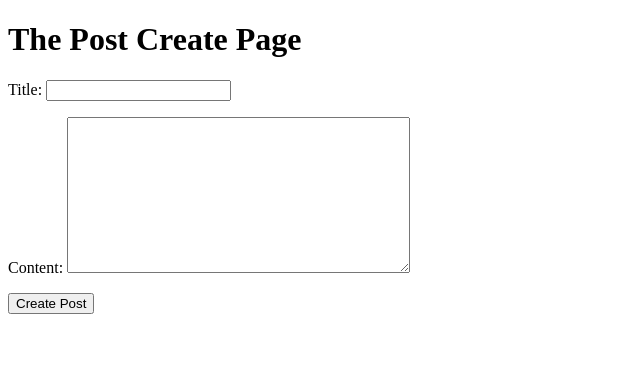
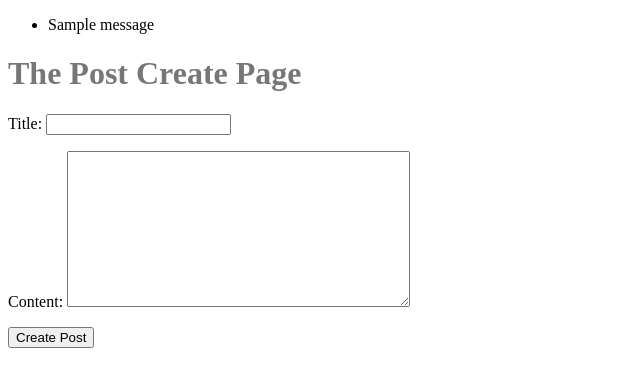
Before and after one commit to hralmutawa/blog, a Django app: page /posts/create/ in a window 1280 px wide. Shown: the top 387 px of the page, without its empty margins (0-640 px from the left). Run offline with Django 3.2, Linux system fonts and the light colour scheme; one stand-in notice (Sample message) is shown.

Commit message:
completed static and media file setup and integration

```diff
--- a/blog/urls.py
+++ b/blog/urls.py
@@ -16,8 +16,13 @@ Including another URLconf
 from django.conf.urls import url, include
 from django.contrib import admin
 from posts import views
+from django.conf import settings
+from django.conf.urls.static import static
 
 urlpatterns = [
     url(r'^admin/', admin.site.urls),
     url(r'^posts/', include('posts.urls', namespace="posts")),
 ]
+if settings.DEBUG:
+    urlpatterns+=static(settings.STATIC_URL, document_root=settings.STATIC_ROOT)
+    urlpatterns+=static(settings.MEDIA_URL, document_root=settings.MEDIA_ROOT)
--- a/posts/templates/base.html
+++ b/posts/templates/base.html
@@ -1,4 +1,5 @@
 <!DOCTYPE html>
+{% load static %}
 <html lang="en">
 <head>
     <meta charset="UTF-8">
@@ -7,6 +8,7 @@
 
     {% endblock title %}
     </title>
+    <link rel="stylesheet" href={% static 'css/base.css' %}
 </head>
 <body>
    {% include "messages.html" %}
--- a/posts/templates/messages.html
+++ b/posts/templates/messages.html
@@ -0,0 +1,7 @@
+ {% if messages %}
+    <ul class="messages">
+        {% for message in messages %}
+        <li{% if message.tags %} class="{{ message.tags }}"{% endif %}>{{ message }}</li>
+        {% endfor %}
+    </ul>
+    {% endif %}
--- /dev/null
+++ b/static/css/base.css
@@ -0,0 +1,4 @@
+h1{
+
+	color:#777777;
+}
```
Also changed, not shown: blog/settings.py (+7 -0 lines).
